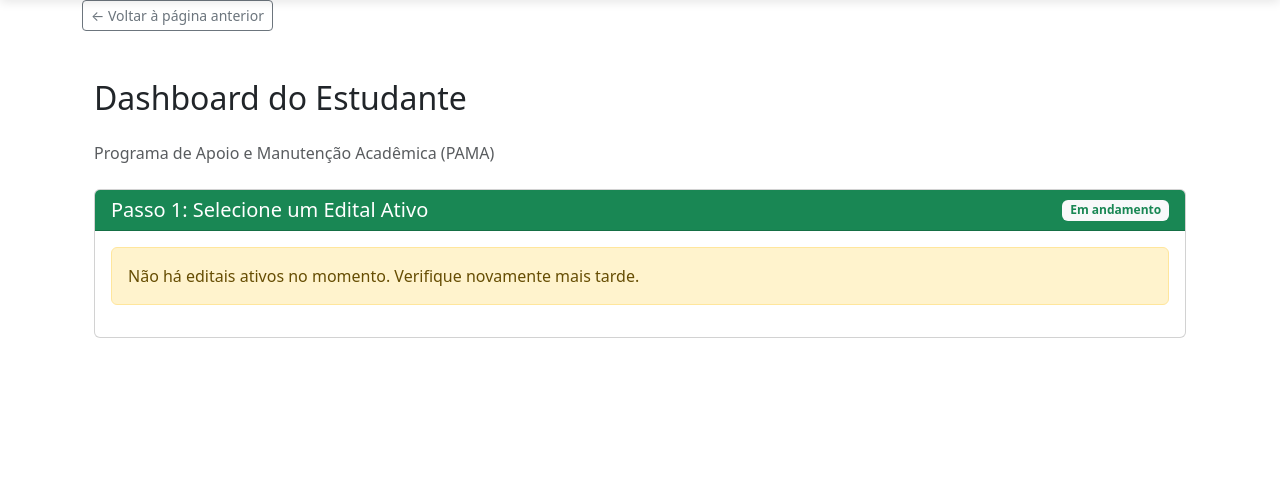
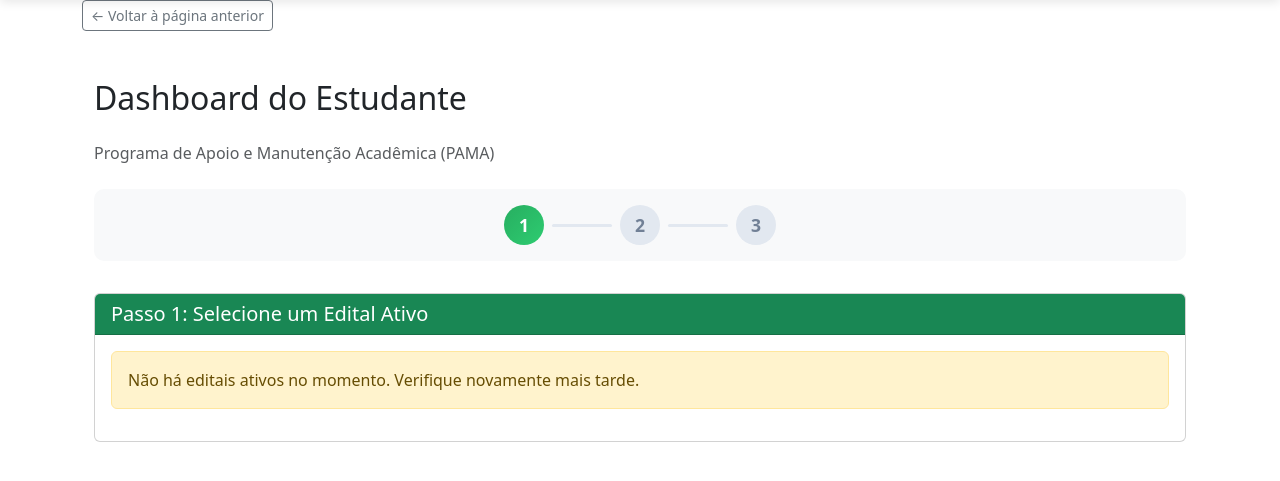
Before and after one commit to qwen-coder-dti-rei-ifpe/refluxo, a Django app: page /dashboard/student/ in a window 1280 px wide. Shown: the part 56-537 px from the top of the page. Run offline with Django 5.2, Linux system fonts and the light colour scheme; the visitor is signed in with stand-in values (Sample User, id 1); data that the repository does not hold is empty; parts of the project's set-up code (start-up, migrations or seed data) failed here and were passed over.

Commit message:
update branch

```diff
--- a/templates/dashboard/student.html
+++ b/templates/dashboard/student.html
@@ -12,6 +12,60 @@
         font-size: 0.9rem;
         color: #6c757d;
         font-weight: normal;
+    }
+
+    .progress-indicator {
+        display: flex;
+        justify-content: center;
+        align-items: center;
+        gap: 0.5rem;
+        margin-bottom: 2rem;
+        padding: 1rem;
+        background-color: #f8f9fa;
+        border-radius: 10px;
+    }
+
+    .progress-step {
+        width: 40px;
+        height: 40px;
+        border-radius: 50%;
+        display: flex;
+        align-items: center;
+        justify-content: center;
+        font-weight: 700;
+        font-size: 1.1rem;
+        text-decoration: none;
+        transition: all 0.3s;
+    }
+
+    .progress-step.active {
+        background: linear-gradient(135deg, #27ae60, #2ecc71);
+        color: white;
+    }
+
+    .progress-step.completed {
+        background: #27ae60;
+        color: white;
+    }
+
+    .progress-step.pending {
+        background: #e2e8f0;
+        color: #718096;
+    }
+
+    .progress-step:hover {
+        transform: scale(1.1);
+    }
+
+    .progress-line {
+        width: 60px;
+        height: 3px;
+        background: #e2e8f0;
+        border-radius: 2px;
+    }
+
+    .progress-line.completed {
+        background: #27ae60;
     }
 </style>
 {% endblock %}
@@ -29,11 +83,19 @@
             </div>
             {% endif %}
 
+            <!-- Progress Indicator -->
+            <div class="progress-indicator">
+                <div class="progress-step {% if edital %}completed{% else %}active{% endif %}" title="Selecionar Edital">1</div>
+                <div class="progress-line {% if edital %}completed{% endif %}"></div>
+                <div class="progress-step {% if edital and matricula_search %}completed{% elif edital %}active{% else %}pending{% endif %}" title="Buscar Matrícula">2</div>
+                <div class="progress-line"></div>
+                <div class="progress-step pending" title="Próximos Passos">3</div>
+            </div>
+
             <!-- Passo 1: Seleção de Edital Ativo -->
             <div class="card mb-4">
                 <div class="card-header bg-success text-white d-flex justify-content-between align-items-center">
                     <h5 class="mb-0">Passo 1: Selecione um Edital Ativo</h5>
-                    <span class="badge bg-light text-success">Em andamento</span>
                 </div>
                 <div class="card-body">
                     {% if editais_ativos %}
@@ -73,7 +135,6 @@
             <div class="card mb-4">
                 <div class="card-header bg-success text-white d-flex justify-content-between align-items-center">
                     <h5 class="mb-0">Passo 2: Buscar Matrícula</h5>
-                    <span class="badge bg-light text-success">Em andamento</span>
                 </div>
                 <div class="card-body">
                     <form method="post">
```
Also changed, not shown: 1 other file.
